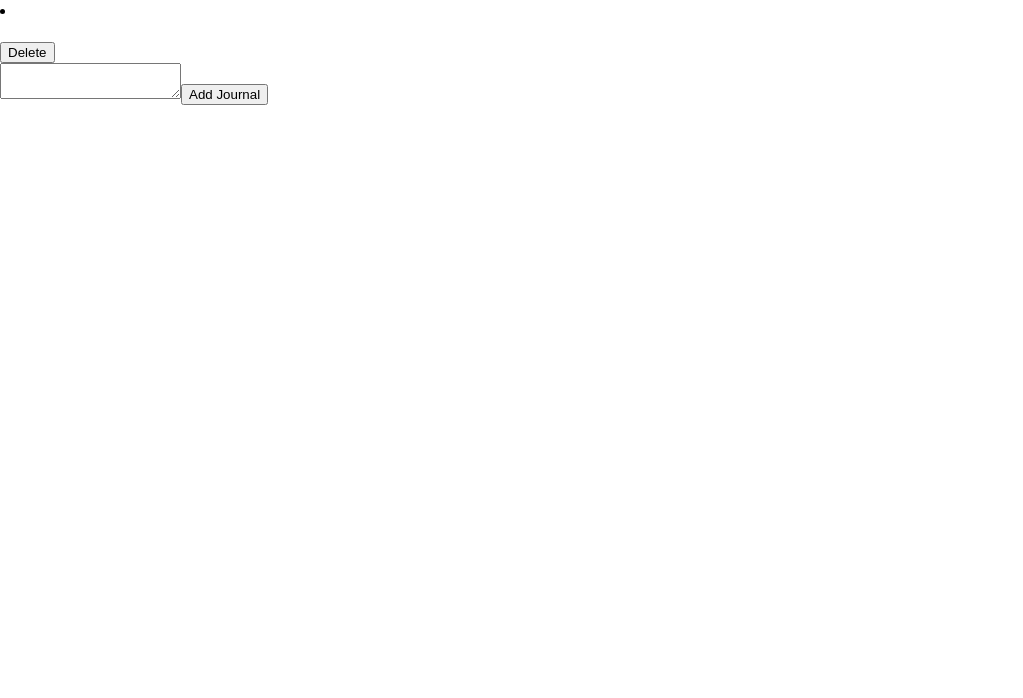
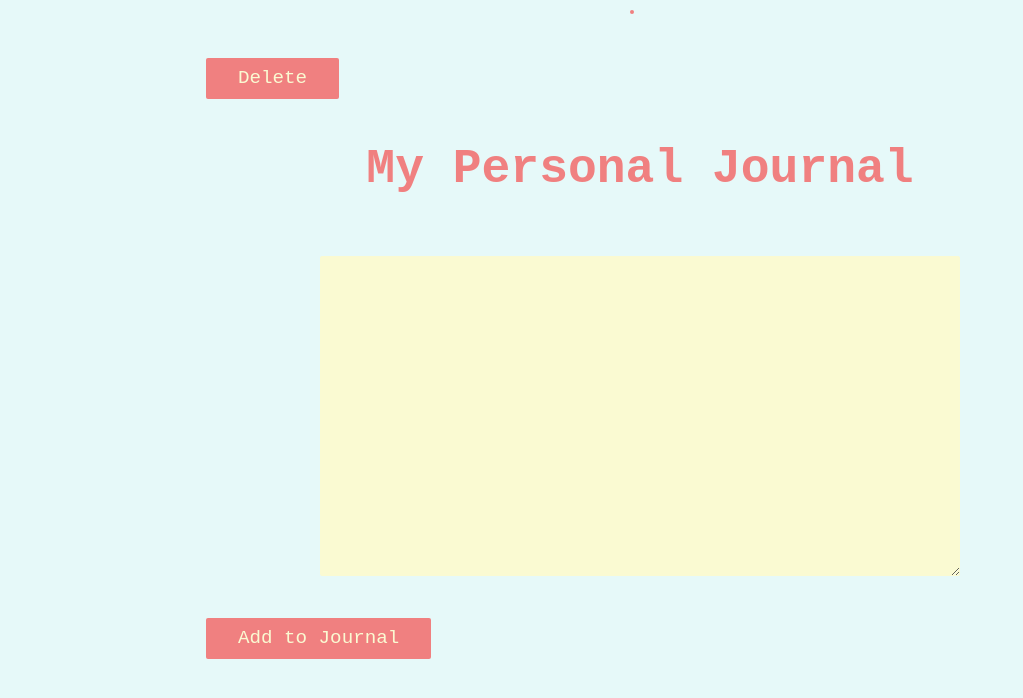
Before and after one commit to SchoolOfCode/w9_frontend-project-codecadets, a React (Create React App) app: page / in a window 1280 px wide. Shown: the top 698 px of the page, without its empty margins (0-1023 px from the left). Built offline with nearby package versions, Linux system fonts and the light colour scheme.

Commit message:
a bit of styling added

```diff
--- a/package.json
+++ b/package.json
@@ -8,7 +8,7 @@
     "@testing-library/user-event": "^13.5.0",
     "react": "^18.2.0",
     "react-dom": "^18.2.0",
-    "react-scripts": "5.0.1",
+    "react-scripts": "^5.0.1",
     "web-vitals": "^2.1.4"
   },
   "scripts": {
--- a/src/Components/App/App.js
+++ b/src/Components/App/App.js
@@ -1,41 +1,44 @@
-import React from 'react';
-import Input from '../Journal-Input/Journal-Input';
-import { useState } from 'react';
-
-
-
-
-
+import React from "react";
+import Input from "../Journal-Input/Journal-Input";
+import { useState } from "react";
 
 function App() {
-
-  const [ journal,setJournal] = useState([{
-    journalInformation:"",
-    author: "",
-    id: 1
-  }]);
+  const [journal, setJournal] = useState([
+    {
+      journalInformation: "",
+      author: "",
+      id: 1,
+    },
+  ]);
 
   console.log(journal);
 
-function removeJournal(id) {
+  function removeJournal(id) {
+    const filterJournal = journal.filter((item) => {
+      if (item.id !== id) {
+        return item;
+      }
+    });
 
-const filterJournal = journal.filter((item)=>{
-
-if(item.id !== id){
-return item
-}
-
-})
-
-setJournal(filterJournal)
-}
+    setJournal(filterJournal);
+  }
 
   return (
     <div>
-    {journal.map((item)=>{
-      return<li key={item.id}><h1>{item.journalInformation}</h1><button onClick={()=>removeJournal(item.id)}>Delete</button></li>
-    })}
-    <Input setJournal={setJournal} journal={journal}/>
+      {journal.map((item) => {
+        return (
+          <li key={item.id}>
+            <h1>{item.journalInformation}</h1>
+            <button
+              class="btn-main entry-submit-btn"
+              onClick={() => removeJournal(item.id)}
+            >
+              Delete
+            </button>
+          </li>
+        );
+      })}
+      <Input setJournal={setJournal} journal={journal} />
     </div>
   );
 }
--- a/src/Components/Journal-Input/Journal-Input.css
+++ b/src/Components/Journal-Input/Journal-Input.css
@@ -38,3 +38,216 @@ body {
     font-family: 'Space Mono', monospace;
     font-size: 1rem;
   }
+
+  .entry-submit-btn {
+    margin: 0;
+  }
+
+  *,
+*::before,
+*::after {
+  box-sizing: border-box;
+}
+
+html {
+  margin: 0;
+  padding: 0;
+  scroll-behavior: smooth;
+}
+
+body {
+  font-family: 'Space Mono', monospace;
+  line-height: 1.6;
+  background: rgba(175, 238, 238, 0.3);
+  color: lightcoral;
+  margin: 0 auto;
+  padding: 0;
+  max-width: 900px;
+}
+
+/* Global Typography */
+
+h1 {
+  font-size: 3rem;
+}
+
+h2 {
+  font-size: 2rem;
+}
+
+h3 {
+  font-size: 1.5rem;
+}
+
+p {
+  font-size: 1rem;
+}
+
+form,
+textarea {
+  font-size: 1rem;
+}
+
+button {
+  display: block;
+  font-size: 1.2rem;
+  padding: 0.5em 1em;
+  border: none;
+  background-color: aquamarine;
+  color: #0a2472;
+  font-family: 'Space Mono', monospace;
+}
+
+/* Section Container Positions, Spacing, Utilities */
+
+header {
+  text-align: center;
+  margin: 1em auto;
+}
+
+.section {
+  padding: 1em 1em;
+  width: 100%;
+  margin: 1em auto;
+}
+
+.container {
+  width: 100%;
+  margin: 0 auto;
+  padding: 1em 1em;
+}
+
+.container-row {
+  width: 90%;
+  margin: 0 auto;
+}
+
+/* Button Standard */
+
+.btn-main,
+.btn-light,
+.btn-dark {
+  display: block;
+  padding: 0.6rem 2rem;
+  margin: 1rem;
+  transition: all 0.1s;
+  border: none;
+  border-radius: 2px;
+  cursor: pointer;
+}
+
+.btn-main {
+  color: lightgoldenrodyellow;
+  background-color: lightcoral;
+}
+
+.btn-light {
+  color: #0a2472;
+  background-color: white;
+}
+
+.btn-dark {
+  color: white;
+  background-color: #0a2472;
+}
+
+button[class^='btn-']:hover,
+a[class^='btn-']:hover,
+input[class^='btn-']:hover {
+  background-color: lightgoldenrodyellow;
+  color: lightcoral;
+  font-weight: 700;
+  transform: scale(1.08);
+}
+
+/* Project Starts Here */
+
+/* Journal Entry Section */
+
+/* Title */
+
+.entry-text-title {
+  width: 20em;
+  margin: 1em auto;
+  padding: 1em;
+  border-radius: 2px;
+  border: unset;
+  background-color: lightgoldenrodyellow;
+  font-family: 'Space Mono', monospace;
+}
+
+.entry-text-title:focus {
+  outline-color: lightcoral;
+  font-family: 'Space Mono', monospace;
+  color: lightcoral;
+  font-size: 1rem;
+}
+
+.entry-text-title::placeholder {
+  color: lightcoral;
+  font-family: 'Space Mono', monospace;
+  font-size: 1rem;
+}
+
+.entry-text-title::-ms-value {
+  color: lightcoral;
+  font-family: 'Space Mono', monospace;
+  font-size: 1rem;
+}
+
+/* Text Box */
+
+.container-row-journal {
+  display: flex;
+  justify-content: center;
+}
+
+.entry-form {
+  max-width: 100%;
+  margin: 0 auto;
+}
+
+.journal-label {
+  display: block;
+  line-height: 1.6;
+  font-size: 1.2rem;
+  font-weight: 700;
+}
+
+
+
+/* Journal Results Section */
+
+.sectionEntryResults {
+  width: 100%;
+  margin: 0 auto;
+}
+
+.entryResultRow {
+  /* display: grid;
+  grid-template-columns: repeat(2, 1fr);
+  width: 100%;
+  margin: 1em auto; */
+  display: flex;
+  justify-content: center;
+  align-items: center;
+  flex-wrap: wrap;
+}
+
+.single-entry-div {
+  max-width: 100%;
+
+  margin: 1em auto;
+  padding: 1em 1em;
+}
+
+.single-entry-date {
+  background-color: lightgoldenrodyellow;
+  width: 100%;
+}
+
+.heading-results {
+  text-align: center;
+  text-decoration: underline;
+  text-decoration-color: lightgoldenrodyellow;
+}
--- a/src/Components/Journal-Input/Journal-Input.js
+++ b/src/Components/Journal-Input/Journal-Input.js
@@ -1,23 +1,25 @@
 import React from "react";
-//import './Journal-Input.css';
-import { useState } from 'react';
+import "./Journal-Input.css";
+import { useState } from "react";
 /*
 Pick the correct element to type into for our journal..done
 Then use state within the function below for a string...already in text area content
 Then create a function to catch the string value
 */
 
-
-function Input({setJournal, journal}) {
-
+function Input({ setJournal, journal }) {
   const [text, setText] = useState(" ");
 
- function update (e) {
- setText(e.target.value) //invoking not declaring!
+  function update(e) {
+    setText(e.target.value); //invoking not declaring!
   }
   console.log(text);
 
-    return(<div>
+  return (
+    <div>
+      <header>
+        <h1 class="title">My Personal Journal</h1>
+      </header>
       <textarea
         name="daily-entry"
         value={text}
@@ -26,8 +28,19 @@ console.log(text);
         onChange={update}
       ></textarea>
 
-              <button onClick={()=>setJournal([...journal, {journalInformation:text, id: Math.floor(Math.random()*1000)}])}>Add Journal</button>
-    </div> )
+      <button
+        class="btn-main entry-submit-btn"
+        onClick={() =>
+          setJournal([
+            ...journal,
+            { journalInformation: text, id: Math.floor(Math.random() * 1000) },
+          ])
+        }
+      >
+        Add to Journal
+      </button>
+    </div>
+  );
 }
 
 export default Input;
```
Also changed, not shown: 1 other file (tests, documents, lock files or other folders). Lines whose indentation alone changed are shown as unchanged.
